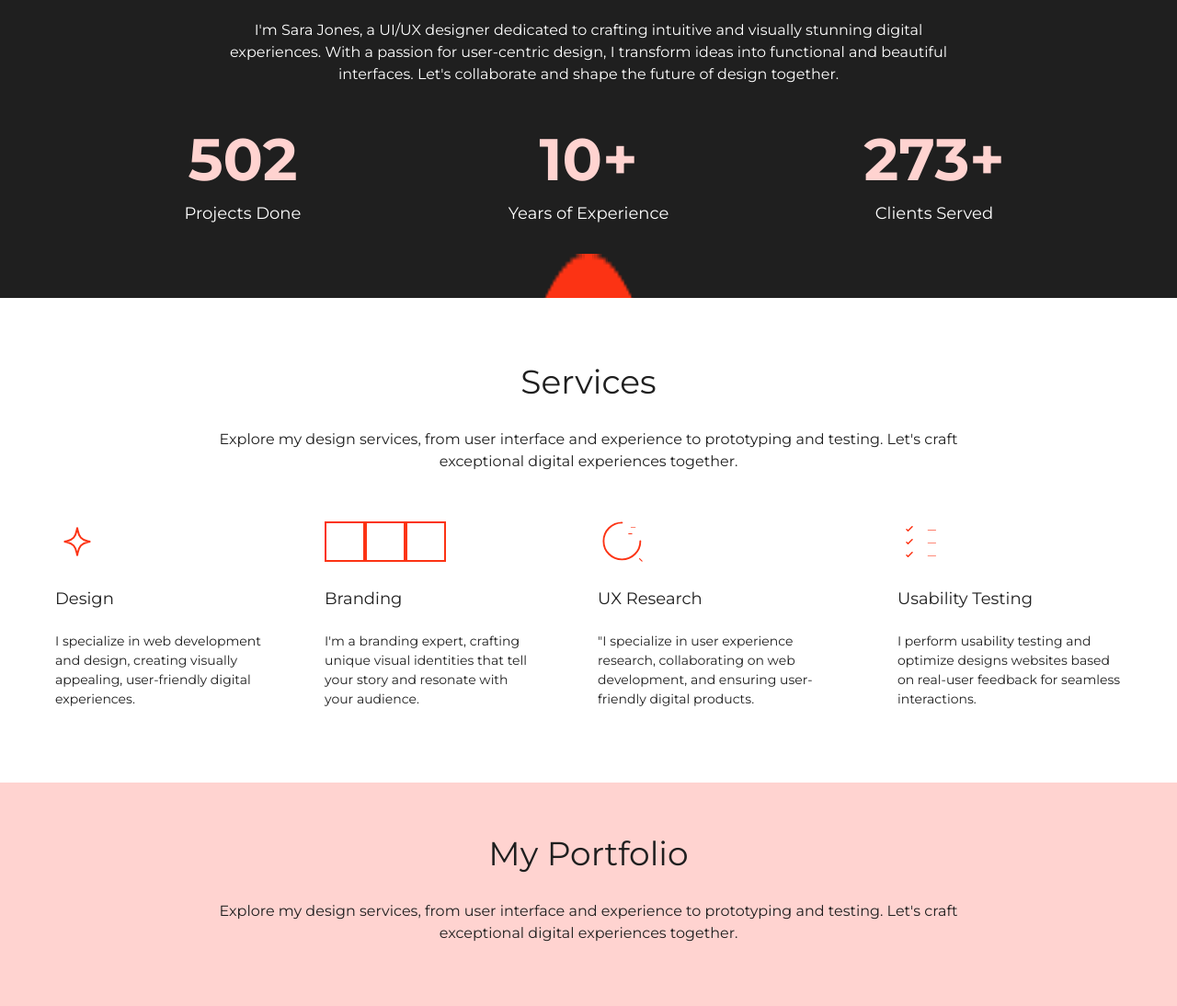
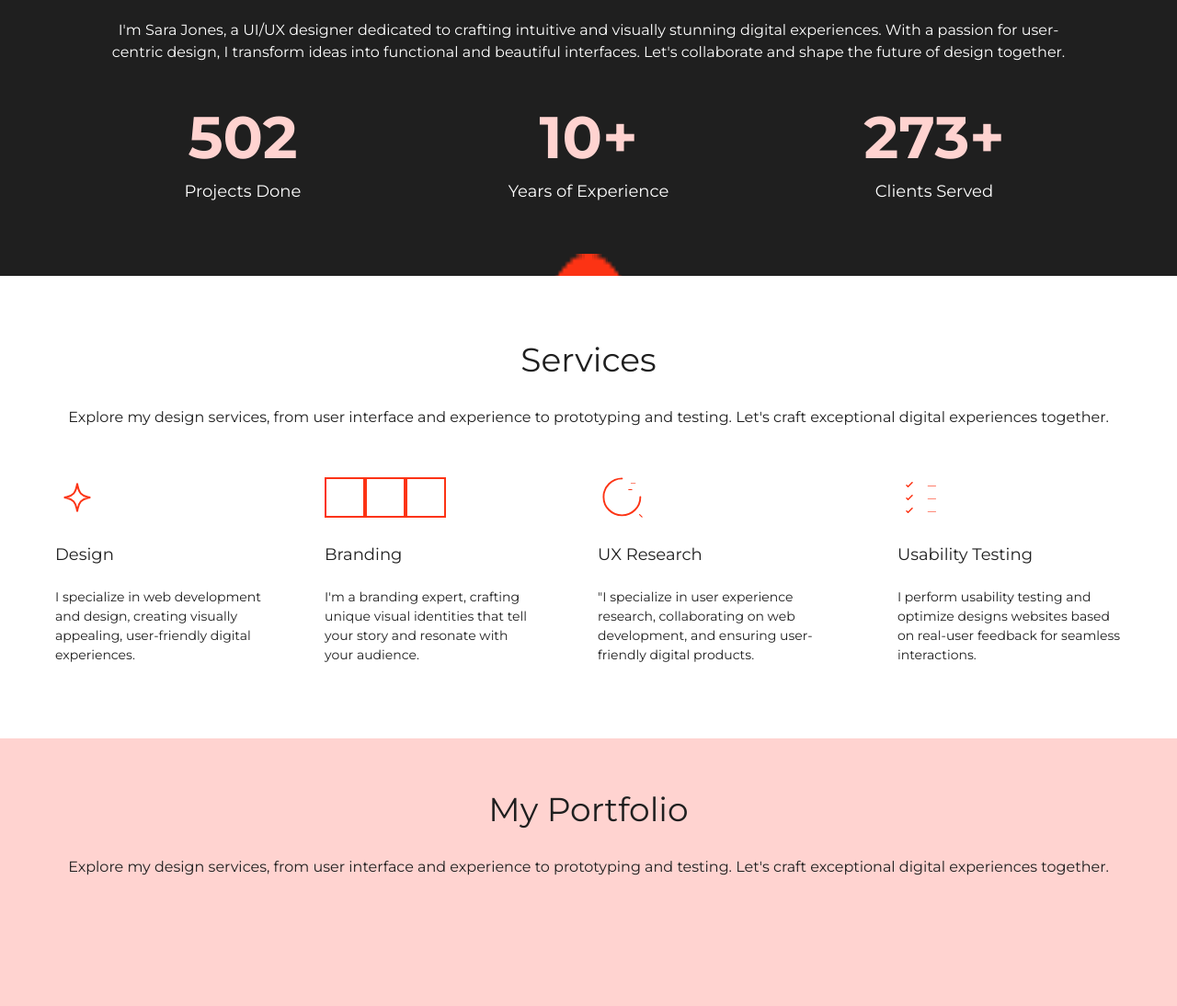
Before and after one commit to diy-pwa/PortfolioTest, a website: page index.html in a window 1280 px wide. Shown: the part 737-1831 px from the top of the page at 92% size. Drawn offline with Linux system fonts and the light colour scheme.

Commit message:
remove more fixed width

```diff
--- a/index.css
+++ b/index.css
@@ -397,7 +397,7 @@
 }
 .landing-ltr-about-heading {
   gap: 24px;
-  width: 810px;
+  width: auto;
   display: flex;
   align-items: center;
   flex-shrink: 0;
@@ -550,7 +550,7 @@
 }
 .landing-ltr-services-heading {
   gap: 24px;
-  width: 810px;
+  width: auto;
   display: flex;
   align-items: center;
   flex-shrink: 0;
@@ -879,7 +879,7 @@
 }
 .landing-ltr-text069 {
   color: var(--dl-color-default-dark);
-  width: 810px;
+  width: auto;
   height: auto;
   text-align: center;
   line-height: 150%;
@@ -1526,7 +1526,7 @@
 }
 .landing-ltr-section-heading1 {
   gap: 24px;
-  width: 810px;
+  width: auto;
   display: flex;
   align-items: center;
   flex-shrink: 0;
@@ -2723,6 +2723,6 @@
 
 @media screen and (min-width: 1024px){
     .landing-ltr-landing-ltr {
-        width: calc(100vw - 4em)
+        width: calc(100vw - 4em);
     }
 }
```
